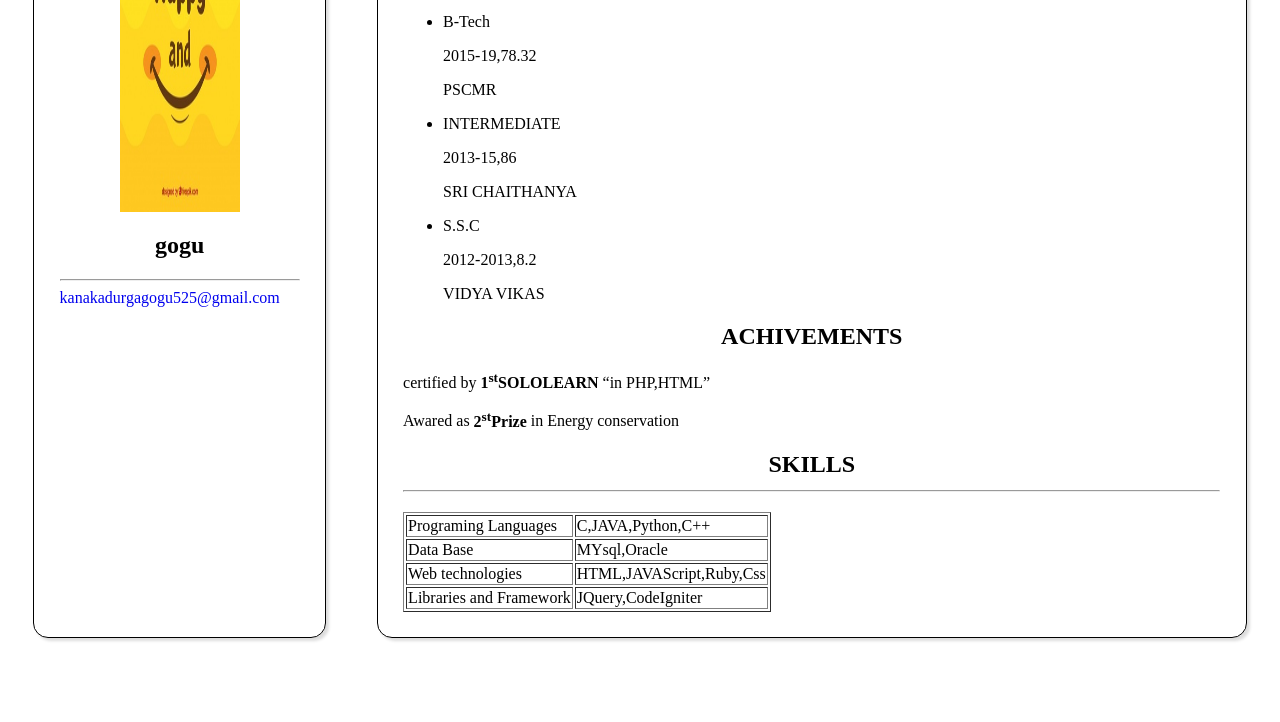
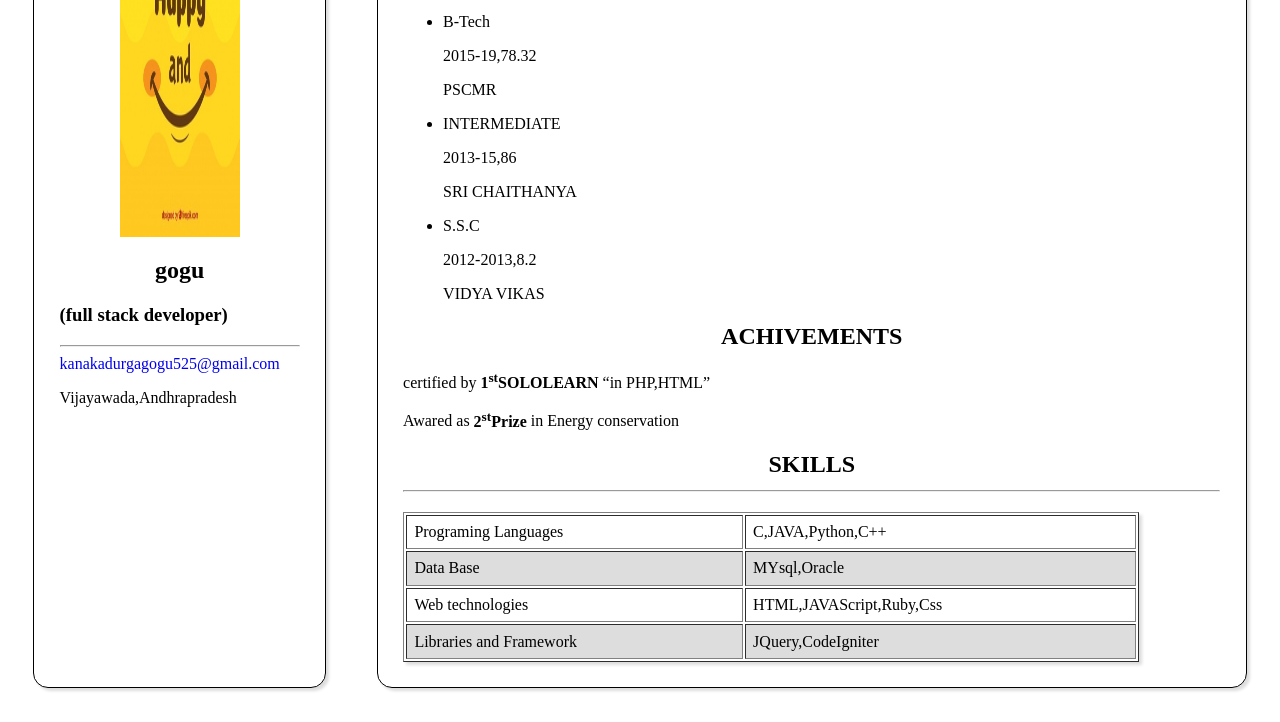
Before and after one commit to kanakadurgagogu/resume, a plain HTML site: page index.html in a window 1280 px wide. Shown: the part 247-969 px from the top of the page. Before the commit the page ends 918 px from the top, so only its background shows below. Drawn offline with Linux system fonts and the light colour scheme.

Commit message:
firstcommit

```diff
--- a/index.html
+++ b/index.html
@@ -13,9 +13,10 @@
       <!--personal info -->
     <div class="child1">
       <img src="images/smile.jpg" alt="profile">
-      <h2>gogu</h2> <hr>
+      <h2>gogu</h2>
+      <h3>(full stack developer)</h3><hr>
       <a href="mailto:kanakadurgagogu525@gmail.com">kanakadurgagogu525@gmail.com</a>
-
+      <p>Vijayawada,Andhrapradesh</p>
     </div>
       <!--content info -->
     <div class="child2" id="child2">
--- a/style/style.css
+++ b/style/style.css
@@ -1,3 +1,13 @@
+table{
+  width:90%;
+  box-shadow: 3px 3px 3px #ddd;
+}
+td{
+  padding: 1%;
+}
+tr:nth-child(even){
+  background: #ddd;
+}
 a{
   text-decoration: none;
 }
```
